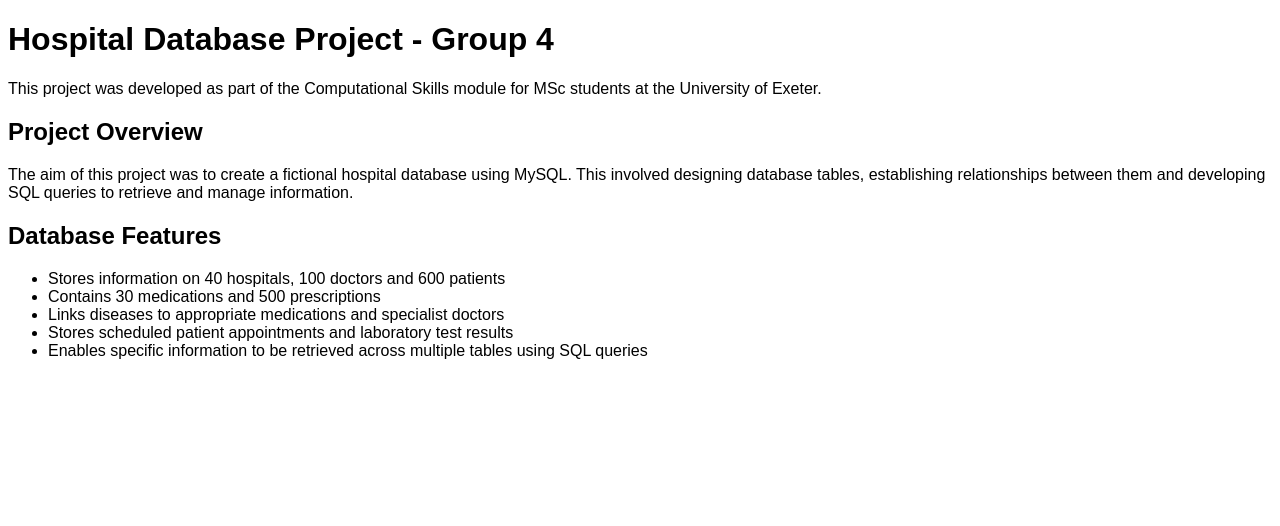
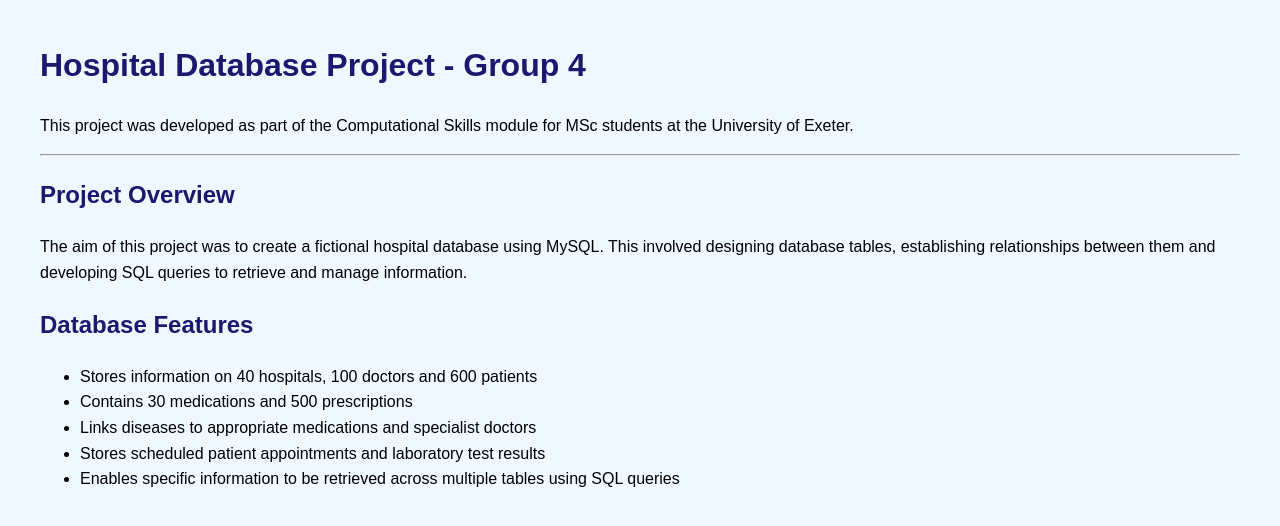
Before and after one commit to RLerssupsin/computational_gr4, a plain HTML site: page index.html in a window 1280 px wide. Drawn offline with Linux system fonts and the light colour scheme.

Commit message:
Update index.html

```diff
--- a/index.html
+++ b/index.html
@@ -4,16 +4,16 @@
     <title>Hospital Database Project - Group 4</title>
   </head>
 
-  <body style="font-family:Arial; background-colour:AliceBlue;">
-  <h1>Hospital Database Project - Group 4</h1>
+  <body style="font-family:Arial; background-color:AliceBlue; margin:40px; line-height:1.6;">
+  <h1 style="color:MidnightBlue;">Hospital Database Project - Group 4</h1>
 
   <p>This project was developed as part of the Computational Skills module for MSc students at the University of Exeter.</p>
-
-  <h2>Project Overview</h2>
+  <hr>
+  <h2 style="color:MidnightBlue;">Project Overview</h2>
   <p>The aim of this project was to create a fictional hospital database using MySQL.
     This involved designing database tables, establishing relationships between them and developing SQL queries to retrieve and manage information.</p>
 
-  <h2>Database Features</h2>
+  <h2 style="color:MidnightBlue;">Database Features</h2>
   <ul>
     <li>Stores information on 40 hospitals, 100 doctors and 600 patients</li>
     <li>Contains 30 medications and 500 prescriptions</li>
```
